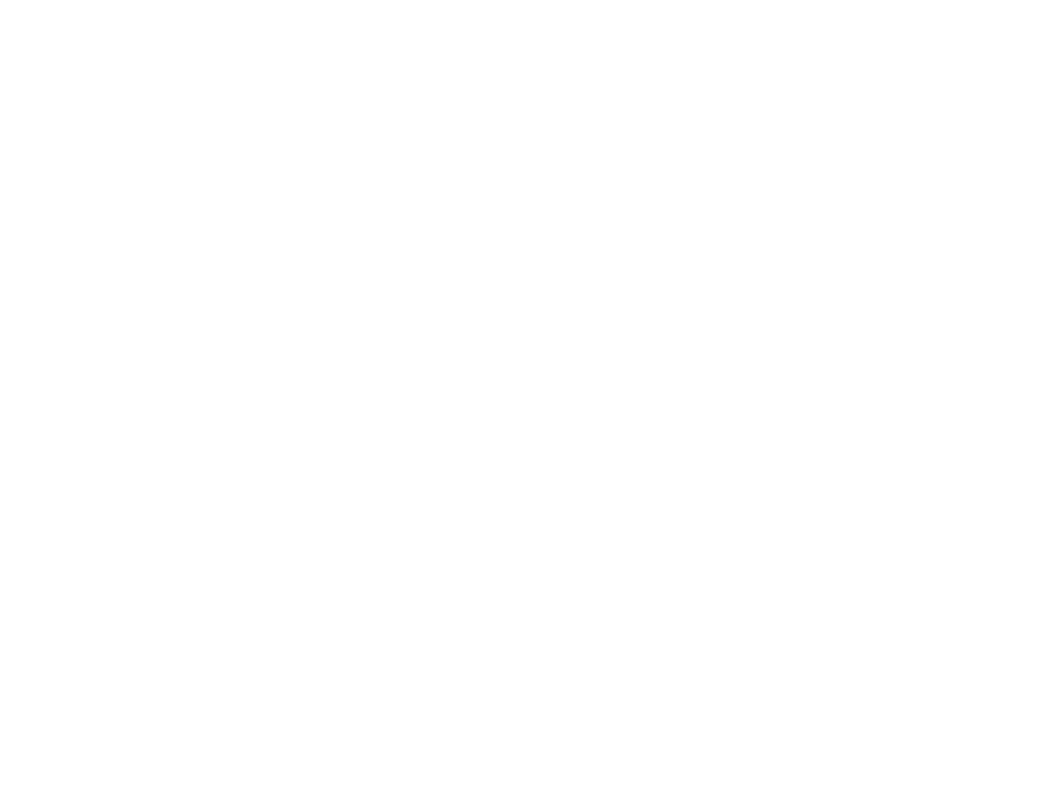
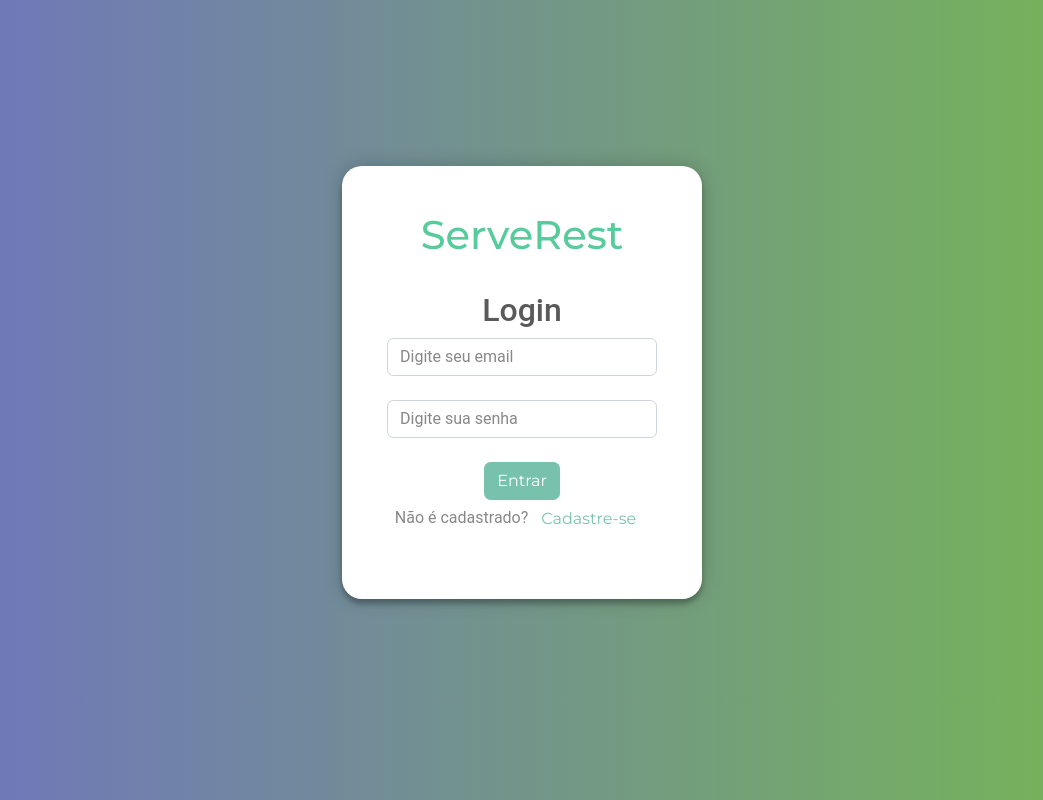
Before and after one commit to ServeRest/front, a React (Create React App) app: page /login in a window 1280 px wide. Shown: the whole page, without its empty margins (118-1161 px from the left). Built offline with nearby package versions, Linux system fonts and the light colour scheme.

Commit message:
criando tela de login e validando erros (#3)
Co-authored-by: “brunobatista” <“brunobatista101@gmail.com”>

```diff
--- a/src/App.js
+++ b/src/App.js
@@ -3,6 +3,7 @@
 import history from './services/history';
 import 'bootswatch/dist/minty/bootstrap.min.css';
 import CadastroUsuario from './views/registerUser';
+import Login from './views/login';
 import './App.css';
 
 function App() {
@@ -11,7 +12,8 @@
       <Router history={ history }>
         <Switch>
           <Route exact path="/cadastrousuarios" component={ CadastroUsuario } />
-          <Route exact path="/" render={ () => history.push('/cadastrousuarios') } />
+          <Route exact path="/login" component={ Login } />
+          <Route exact path="/" render={ () => history.push('/login') } />
         </Switch>
       </Router>
     </div>
--- /dev/null
+++ b/src/views/login.js
@@ -0,0 +1,108 @@
+import React from 'react';
+import axios from 'axios';
+import history from '../services/history';
+import 'bootswatch/dist/minty/bootstrap.min.css';
+import SuccessAlert from '../component/alert'
+import ErrorAlert from '../component/errorAlert'
+
+const redirectPage = (route) => history.push(route);
+const estadoInicial = { email: '', password: '' }
+const linkButton = (text, dataTestId, route) => {
+    return (
+      <a data-testid={dataTestId} type='button' className="btn btn-link" onClick={() => redirectPage(route)}>
+        {text}
+      </a>
+    )
+};
+
+class Login extends React.Component {
+
+  constructor(props) {
+    super(props)
+
+    this.state = {
+      email: '',
+      password: '',
+      alert_message: '',
+      errors: '',
+      msg_error: []
+    }
+  }
+
+  changeHandler = e => {
+    this.setState({ [e.target.name]: e.target.value })
+  }
+
+  submitHandler = e => {
+  e.preventDefault();
+  axios
+    .post('http://localhost:3000/login', {
+      email: this.state.email,
+      password: this.state.password,
+     } )
+    .then( response => {
+      this.setState({alert_message: "success"})
+      this.setState({success: response.data.message })
+    })
+    .catch(error => {
+        console.log(error.response.data );
+      this.setState({errors: error.response.data })
+      switch (this.state.errors !==null) {
+        case (this.state.errors.email !== null) && (this.state.errors.password == null):
+            console.log('erro no email')
+            this.setState({alert_message: "error"});
+            const errorEmail = Object.values(this.state.errors);
+            this.setState({msg_error: errorEmail})
+          break;
+        case (this.state.errors.email == null) && (this.state.errors.password !== null) :
+          this.setState({alert_message: "error"});
+          const errorPassword = Object.values(this.state.errors);
+          this.setState({msg_error: errorPassword})
+          break;
+        default:
+          this.setState({alert_message: "error"})
+          const allErrors = Object.values(this.state.errors);
+          this.setState({msg_error: allErrors})
+          break;
+      }
+    })
+    this.setState(estadoInicial)
+  }
+
+  render() {
+    const { email, password, alert_message, success} = this.state;
+    return (
+      <div className="login-page">
+        {alert_message==="success"?<SuccessAlert nome={ success } > </SuccessAlert>:null}
+        {this.state.msg_error.map((item , index)=> {
+          return <ErrorAlert nome={ item } key={index} display={this.state.display}></ErrorAlert>;
+        })}
+        <form onSubmit={ this.submitHandler } >
+          <div className="form" >
+          <h1 className="text-success">ServeRest</h1>
+          <br></br>
+          <h2 className="font-robot">Login</h2>
+            <input
+              type="email"
+              className="form-control"
+              placeholder="Digite seu email"
+              name="email" value={ email }
+              onChange={this.changeHandler}></input>
+            <br></br>
+            <input
+              type="password"
+              className="form-control"
+              placeholder="Digite sua senha"
+              name="password" value={ password }
+              onChange={this.changeHandler}></input>
+            <br></br>
+            <button type="submit" className="btn btn-primary">Entrar</button>
+            <p className="message">Não é cadastrado?{ linkButton('Cadastre-se', 'cadastrar', '/cadastrousuarios') }</p>
+          </div>
+        </form>
+      </div>
+    )
+  }
+}
+
+export default Login;
```
